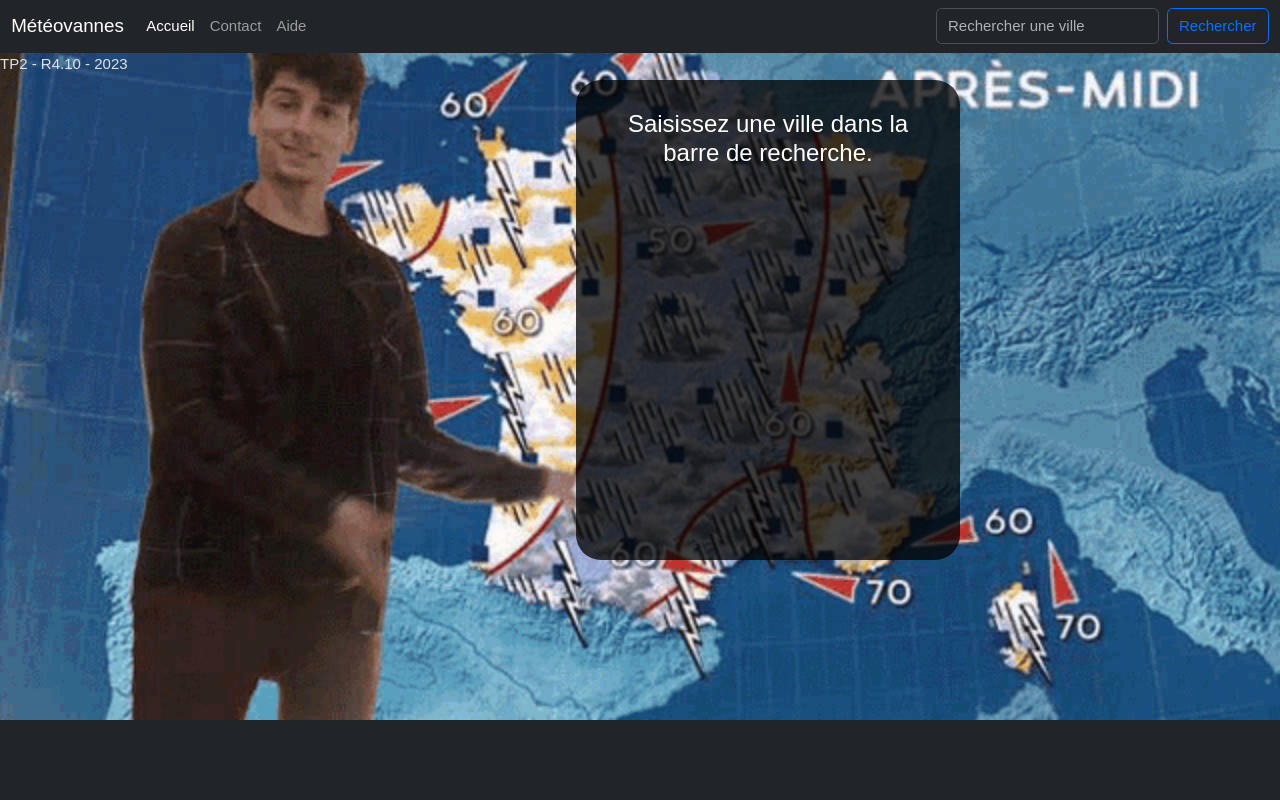
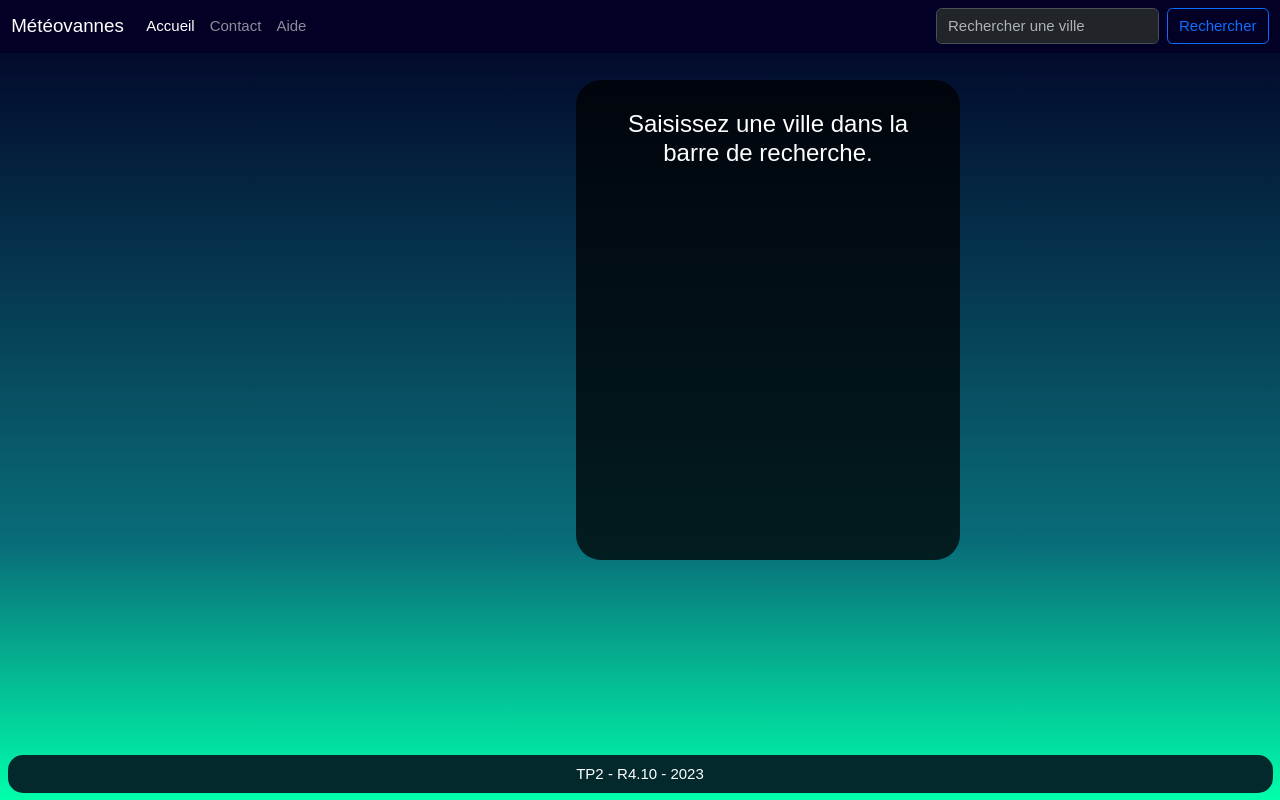
Before and after one commit to augustin-pasq/projets-iut, a PHP site: page / in a window 1280 px wide. Run offline with PHP 8.4, Linux system fonts and the light colour scheme.

Commit message:
change style + spinner

```diff
--- a/TP2/assets/style/main.css
+++ b/TP2/assets/style/main.css
@@ -3,18 +3,20 @@
 }
 
 body {
+    background: rgb(2,0,36);
+    background: linear-gradient(180deg, rgba(2,0,36,1) 0%, rgba(9,109,121,1) 68%, rgba(0,255,171,1) 100%);
     background-repeat: no-repeat;
-    background-size: cover;
-    background-color: mediumslateblue;
-    background-image: url("../img/background.gif");
+    height: 100vh;
     padding: 0;
     margin: 0;
     overflow-x: hidden;
+    position: relative;
 }
 
 header {
     z-index: 100;
     position: relative;
+    background-color: #020024;
 }
 
 main {
@@ -89,3 +91,8 @@
 summary {
     padding-bottom: 1rem
 }
+
+footer {
+    background-color: #04292d;
+    color: white;
+}
--- a/TP2/index.html
+++ b/TP2/index.html
@@ -4,11 +4,11 @@
     <meta charset="UTF-8">
     <title>R4.10 - TP1</title>
 
+    <script src="https://ajax.googleapis.com/ajax/libs/jquery/3.6.4/jquery.min.js"></script>
+    <link href="https://cdn.jsdelivr.net/npm/bootstrap@5.3.0-alpha3/dist/css/bootstrap.min.css" rel="stylesheet" integrity="sha384-KK94CHFLLe+nY2dmCWGMq91rCGa5gtU4mk92HdvYe+M/SXH301p5ILy+dN9+nJOZ" crossorigin="anonymous">
+
     <link href="assets/style/main.css" rel="stylesheet" type="text/css" />
     <script src="javascript/index.js"></script>
-
-    <script src="https://ajax.googleapis.com/ajax/libs/jquery/3.6.4/jquery.min.js"></script>
-    <link href="https://cdn.jsdelivr.net/npm/bootstrap@5.3.0-alpha3/dist/css/bootstrap.min.css" rel="stylesheet" integrity="sha384-KK94CHFLLe+nY2dmCWGMq91rCGa5gtU4mk92HdvYe+M/SXH301p5ILy+dN9+nJOZ" crossorigin="anonymous">
 
     <style>
         html {
@@ -18,7 +18,7 @@
 </head>
 <body data-bs-theme="dark">
     <header>
-        <nav class="navbar navbar-expand-lg bg-dark " data-bs-theme="dark">
+        <nav class="navbar navbar-expand-lg radius-4" data-bs-theme="dark">
             <div class="container-fluid">
                 <a class="navbar-brand" href="#">Météovannes</a>
                 <button class="navbar-toggler" type="button" data-bs-toggle="collapse" data-bs-target="#navbarSupportedContent" aria-controls="navbarSupportedContent" aria-expanded="false" aria-label="Toggle navigation">
@@ -38,10 +38,12 @@
                     </ul>
                     <form class="d-flex" role="search">
                         <input class="form-control me-2" type="search" placeholder="Rechercher une ville" aria-label="Rechercher une ville" id="input-city">
-                        <button class="btn btn-outline-primary" type="submit">Rechercher</button>
+                        <button class="btn btn-outline-primary" type="submit" onclick="getWeather()">
+                            <span class="spinner-border spinner-border-sm" role="status" style="display: none" id="spinner"></span>
+                            <span style="display: inline-flex">Rechercher</span>
+                        </button>
                         <script>
                             $("#input-city").on("keydown", function (e) {
-                                console.log(e);
                                 if (e.code === "Enter") {
                                     getWeather();
                                 }
@@ -99,8 +101,10 @@
         </section>
     </main>
 
-<footer>
-    <p>TP2 - R4.10 - 2023</p>
+<footer class=" text-center text-lg-start position-absolute bottom-0 start-0 end-0 m-2 rounded-4">
+    <div class="text-center p-2">
+        TP2 - R4.10 - 2023
+    </div>
 </footer>
 </body>
 </html>
--- a/TP2/javascript/index.js
+++ b/TP2/javascript/index.js
@@ -1,7 +1,8 @@
 const API_KEY = "ee07e2bf337034f905cde0bdedae3db8"
 
-async function getWeather() {
+async function getWeather(onFinish = null) {
     $(document).ready(async function () {
+        $("#spinner").css("display", "inline-flex")
         let location = $("#input-city").val()
 
         let apiWeatherURL = `https://api.openweathermap.org/data/2.5/weather?q=${location}&appid=${API_KEY}&units=metric&lang=fr`
@@ -27,6 +28,8 @@
                 $("#sunset").html(new Date(weatherData.sys.sunset * 1000).toLocaleTimeString('fr-FR'))
                 break
         }
+
+        $("#spinner").css("display", "none")
     })
 }
 
```
